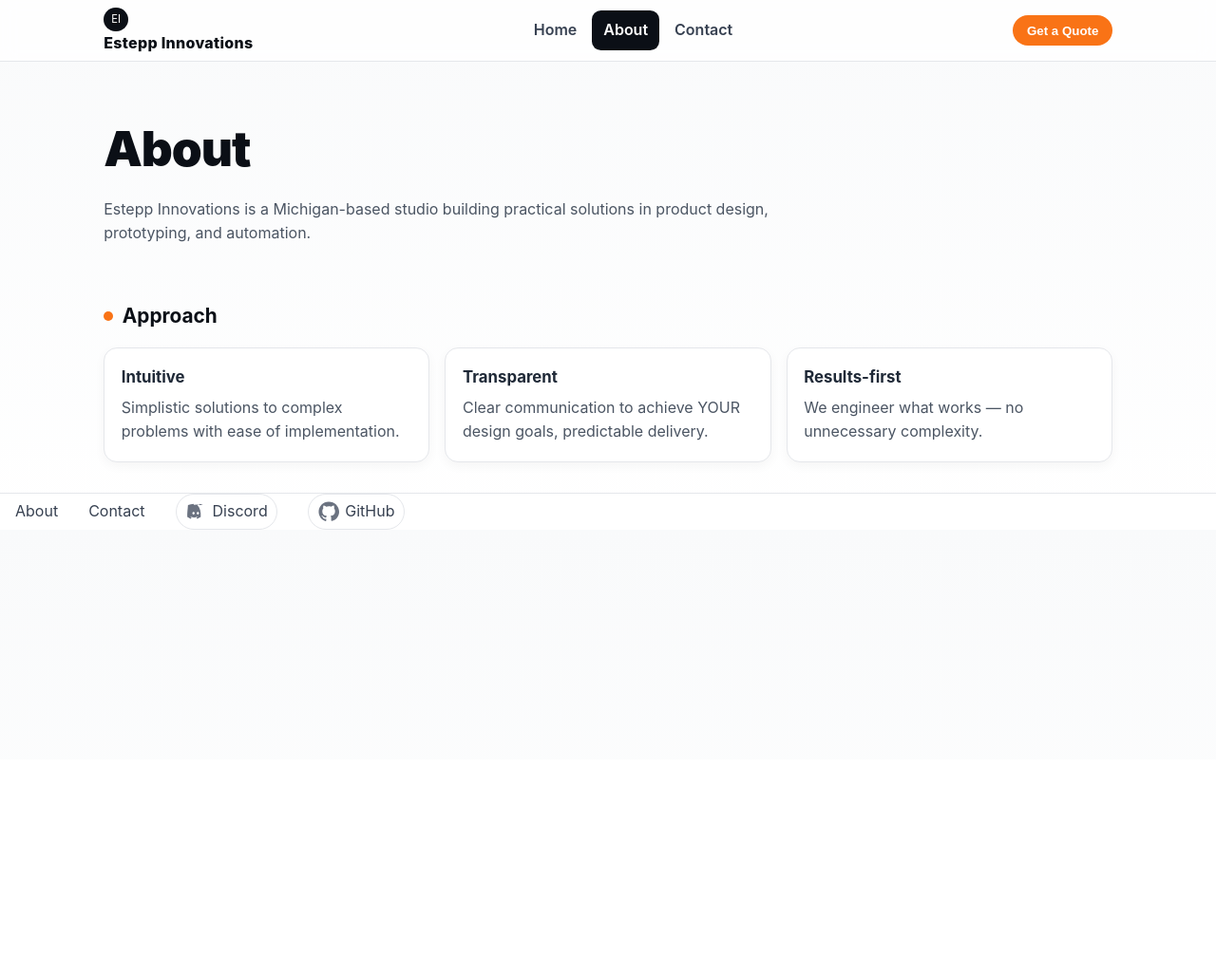
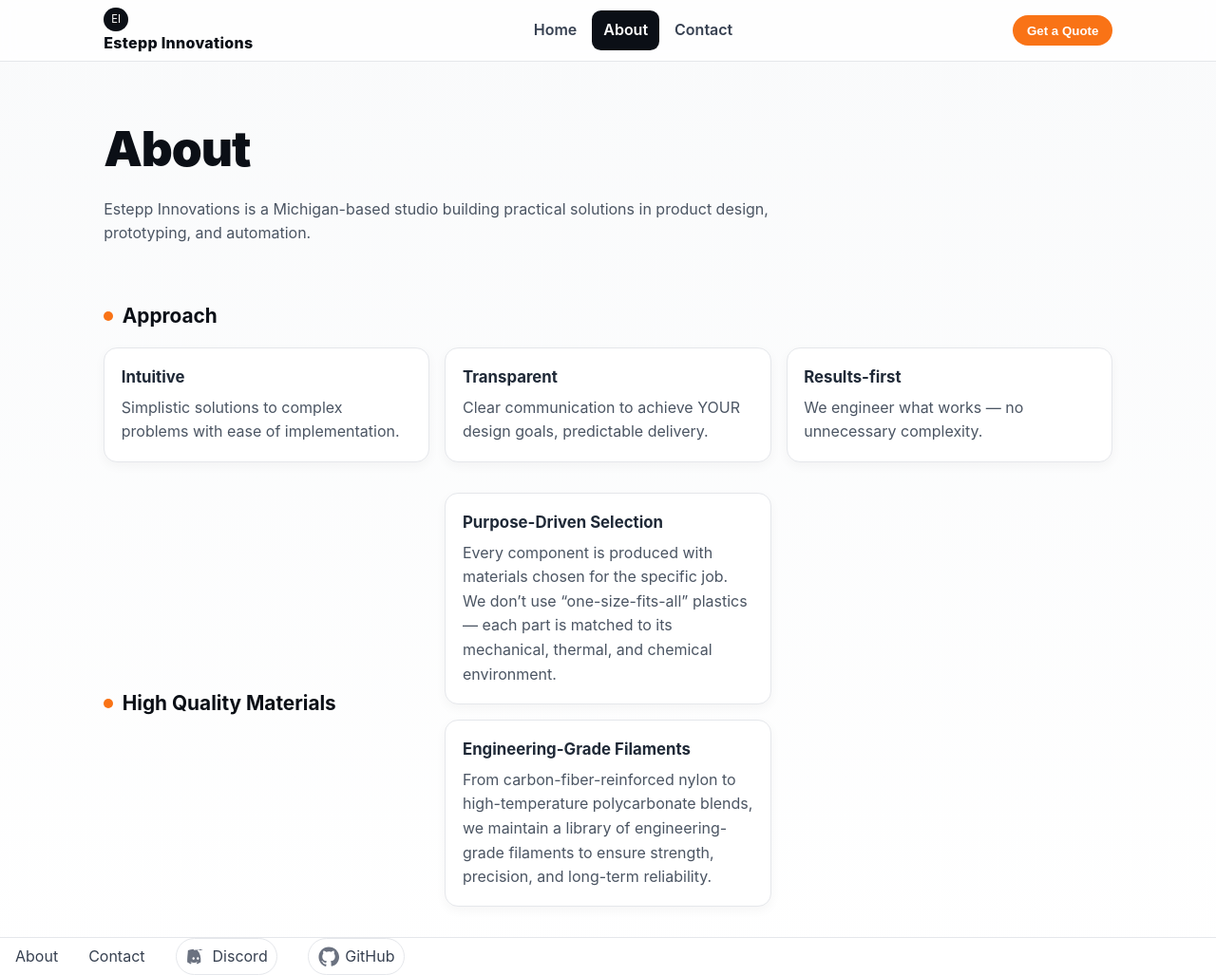
Before and after one commit to EsteppInnovations/site, a plain HTML site: page about.html in a window 1280 px wide. Shown: the whole page at 95% size. Before the commit the page ends 800 px from the top, so only its background shows below. Drawn offline with Linux system fonts and the light colour scheme.

Commit message:
Update about.html

```diff
--- a/about.html
+++ b/about.html
@@ -44,6 +44,19 @@
     <h3>Results-first</h3>
     <p>We engineer what works — no unnecessary complexity.</p>
   </div>
+
+<div class="section-title"><span class="dot"></span><h2>High Quality Materials</h2></div>
+<section class="grid">
+  <div class="card">
+    <h3>Purpose-Driven Selection</h3>
+    <p>Every component is produced with materials chosen for the specific job. We don’t use “one-size-fits-all” plastics — each part is matched to its mechanical, thermal, and chemical environment.</p>
+  </div>
+  <div class="card">
+    <h3>Engineering-Grade Filaments</h3>
+    <p>From carbon-fiber-reinforced nylon to high-temperature polycarbonate blends, we maintain a library of engineering-grade filaments to ensure strength, precision, and long-term reliability.</p>
+  </div>
+</section>
+
 </section>
 
   </main>
```
